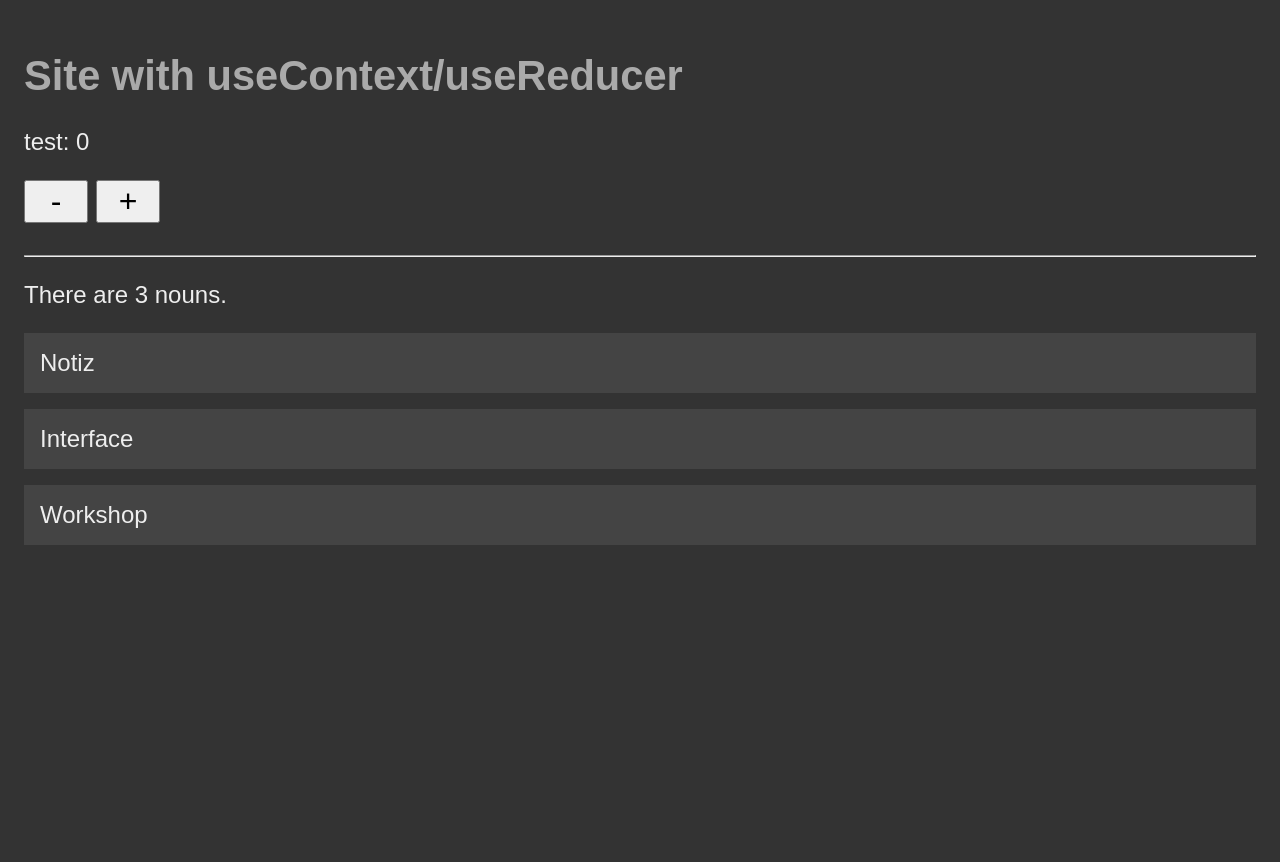
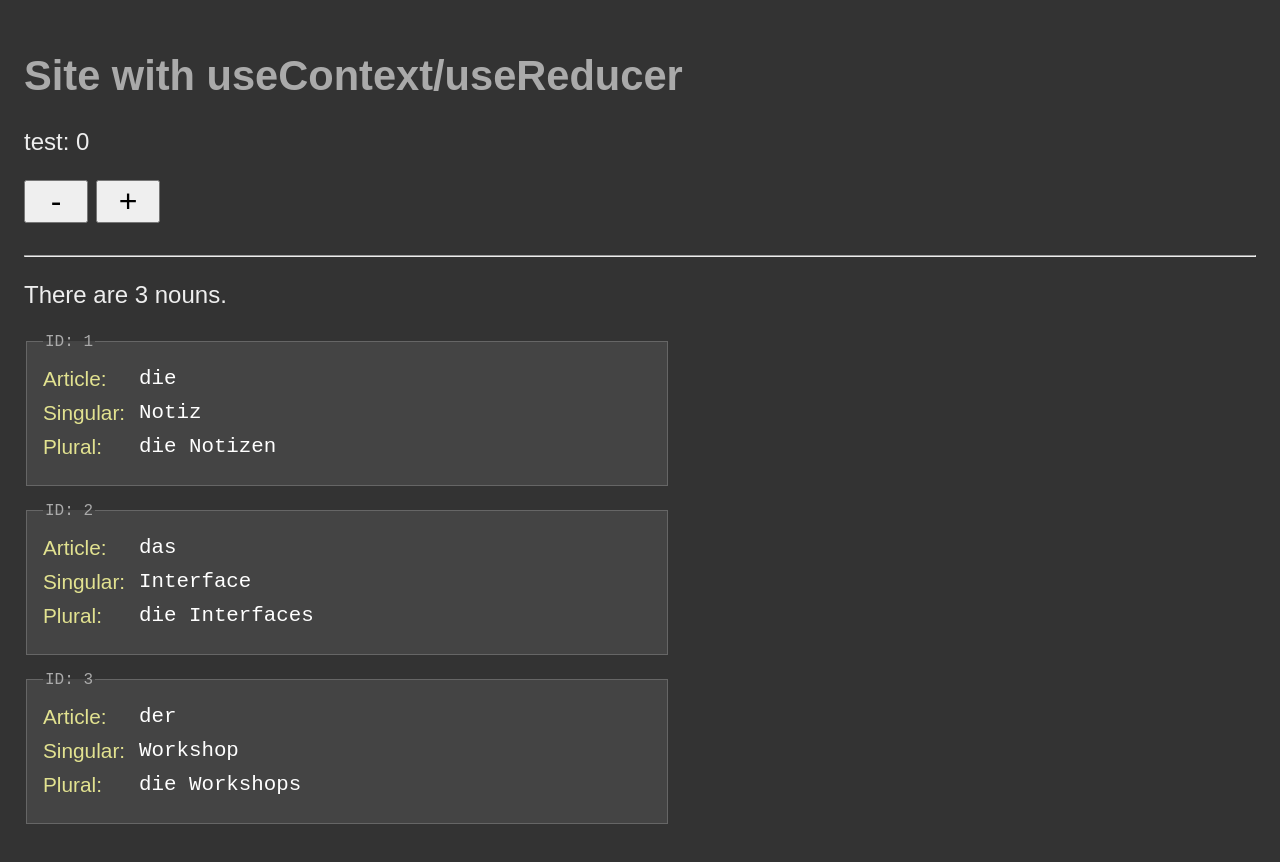
Before and after one commit to edwardtanguay/ej8-reducer-context, a React (Vite) app: page / in a window 1280 px wide. Before the commit the page ends 800 px from the top, so only its background shows below. Built offline with nearby package versions, Linux system fonts and the light colour scheme; data requests are answered from the project's data file.

Commit message:
showing all fields of items

```diff
--- a/src/App.jsx
+++ b/src/App.jsx
@@ -22,9 +22,25 @@ function App() {
 			<div className="germanNounArea">
 				{state.germanNouns.map((item) => {
 					return (
-						<div className="germanNoun" key={item.id}>
-							{item.singular}
-						</div>
+						<fieldset className="germanNoun" key={item.id}>
+							<legend>ID: {item.id}</legend>
+
+							<div className="row">
+								<label>Article</label>
+								<div className="value">{item.article}</div>
+							</div>
+
+							<div className="row">
+								<label>Singular</label>
+								<div className="value">{item.singular}</div>
+							</div>
+
+							<div className="row">
+								<label>Plural</label>
+								<div className="value">{item.plural}</div>
+							</div>
+
+						</fieldset>
 					);
 				})}
 			</div>
--- a/src/App.scss
+++ b/src/App.scss
@@ -36,10 +36,46 @@ body {
 	}
 
 	.germanNounArea {
-		.germanNoun {
+
+		fieldset.germanNoun {
 			background-color: #444;
 			margin-bottom: 1rem;
 			padding: 1rem;
+			border: 1px solid #666;
+			color: rgb(226, 226, 144);
+			max-width: 38rem;
+
+			legend {
+				font-size: 1rem;
+				color: #aaa;
+				font-family: monospace;
+			}
+
+			.row {
+				display: flex;
+				align-content: start;
+
+				label {
+					&:after {
+						content: ":";
+					}
+
+					width: 6rem;
+					margin: 0 0 10px 0;
+					font-size: 1.3rem;
+				}
+
+				.value {
+					color: #fff;
+					font-size: 1.3rem;
+					font-family: monospace;
+				}
+
+				input {
+					font-size: 1.3rem;
+					width: 300px;
+				}
+			}
 		}
 	}
 }
```
